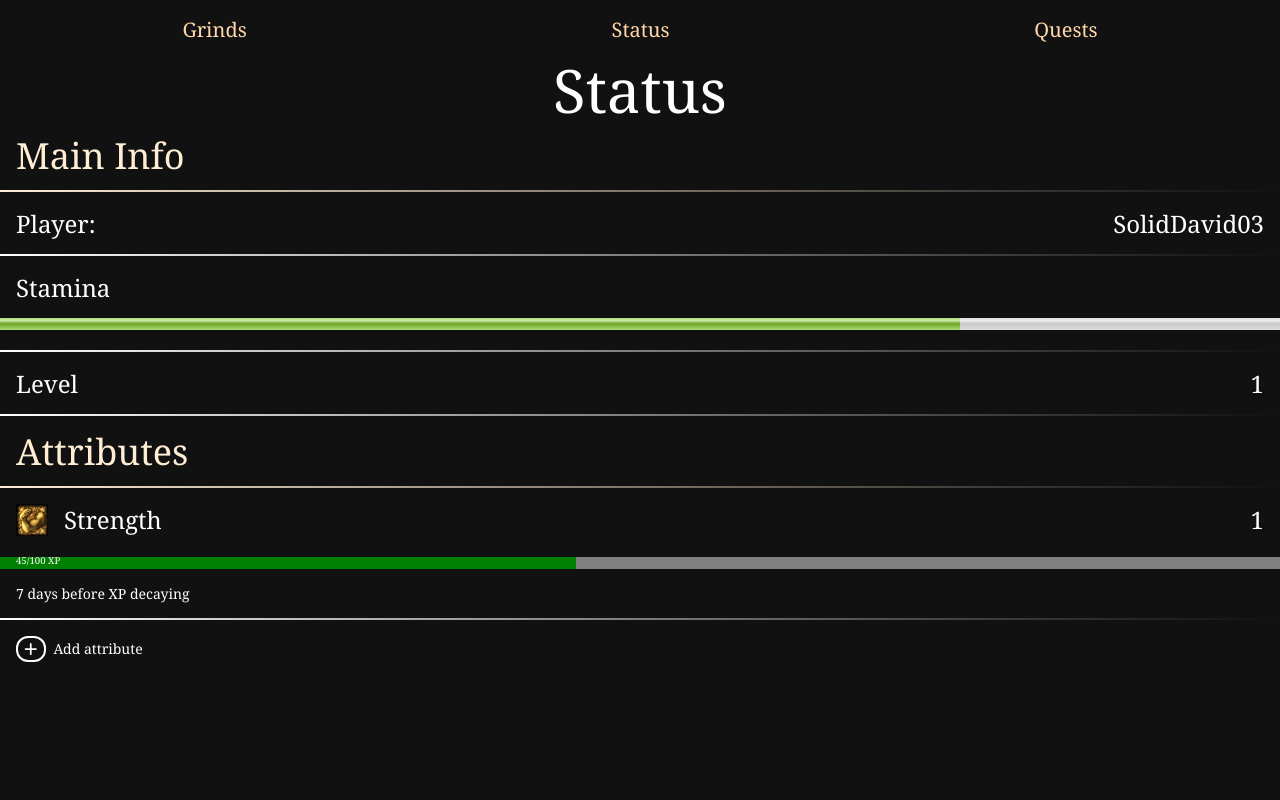
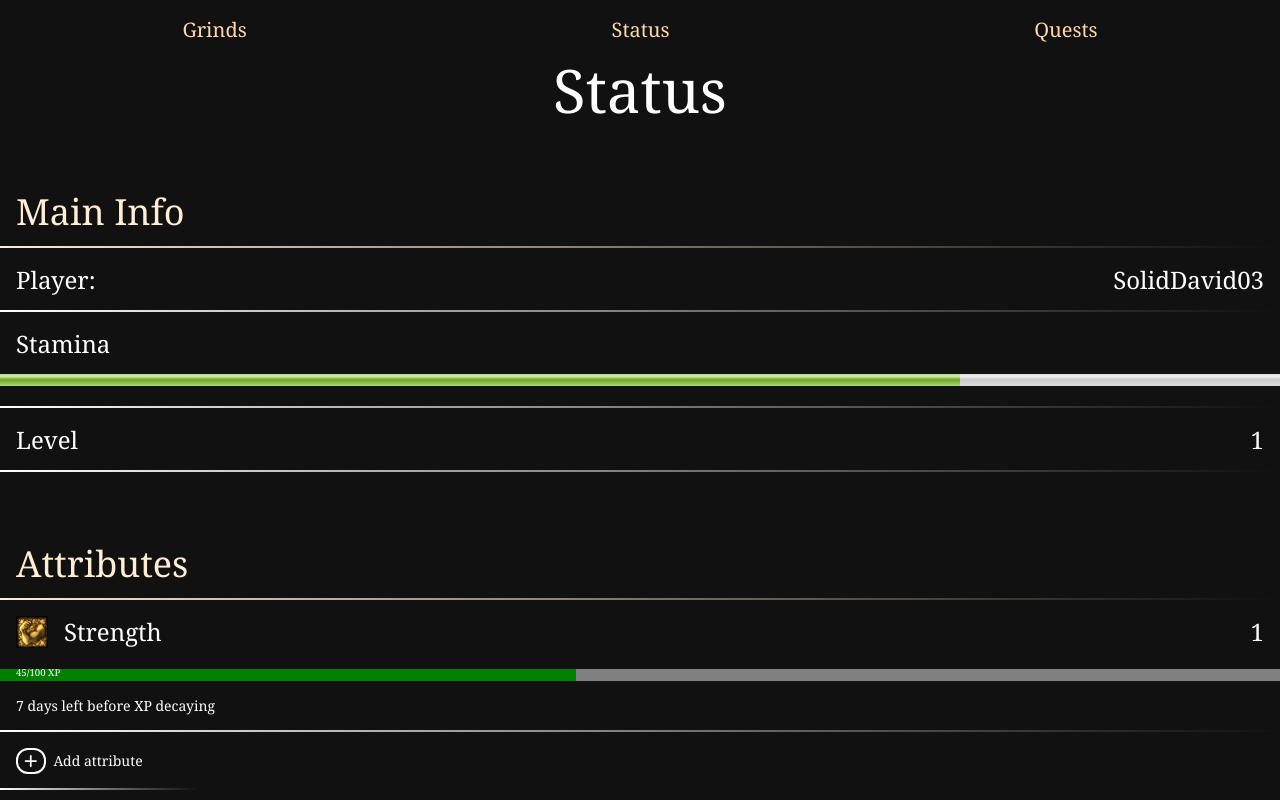
Before and after one commit to Davide-Ficocelli/grindborne, a React (Vite) app: page / in a window 1280 px wide. Built offline with nearby package versions, Linux system fonts and the light colour scheme.

Commit message:
Increased spacing between attributes section and main info

```diff
--- a/src/pages/PlayerStatusPage.tsx
+++ b/src/pages/PlayerStatusPage.tsx
@@ -15,7 +15,8 @@
                 </nav>
             </header>
 
-            <main className="flex flex-col gap-y-4">
+            <main>
+                <section className="flex flex-col gap-y-18">
                     <h1 className="h1-font-size text-center">Status</h1>
                     <section aria-labelledby="main-info-heading" className="flex flex-col gap-y-4">
                         <h2 id="main-info-heading" className="h2-font-size info-text-spacing text-orange-100 pb-4 bottom-gradient-border after:from-orange-100">Main Info</h2>
@@ -36,6 +37,7 @@
                         </dl>
                     </section>
 
+
                     <section aria-labelledby="attributes-heading" className="flex flex-col gap-y-4">
                         <h2 id="attributes-heading" className="h2-font-size info-text-spacing text-orange-100 pb-4 bottom-gradient-border after:from-orange-100">Attributes</h2>
                         <dl className="flex flex-col gap-y-4">
@@ -49,13 +51,14 @@
                                         45/100 XP
                                     </span>
                                 </div>
-                            <span className="col-span-full small-font-size info-text-spacing mb-4">7 days before XP decaying</span>
+                                <span className="col-span-full small-font-size info-text-spacing mb-4">7 days left before XP decaying</span>
                             </dt>
                         </dl>
-                    <div className="small-font-size w-50 self-start flex items-center justify-start gap-x-2 ml-4">
+                        <div className="bottom-gradient-border small-font-size w-50 self-start flex items-center gap-x-2 pb-4 info-text-spacing">
                             <FontAwesomeIcon icon={faPlus} className="border-2 rounded-xl p-1" />
                             <p>Add attribute</p>
                         </div>
+                    </section>
                 </section>
             </main>
         </>
```
Lines whose indentation alone changed are shown as unchanged.
